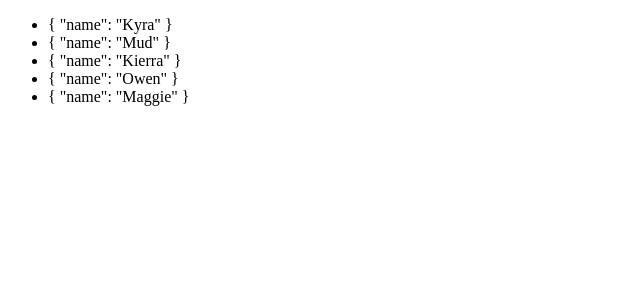
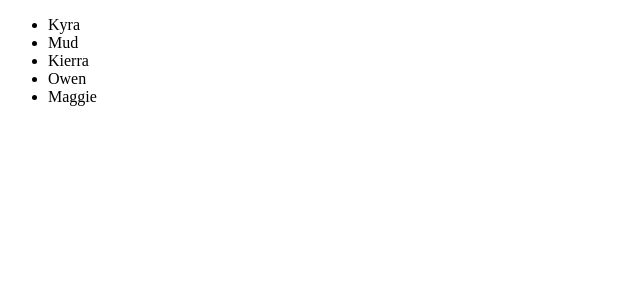
Before and after one commit to kyracalvert/angular-practice-1, an Angular app: page / in a window 1280 px wide. Shown: the top 300 px of the page, without its empty margins (0-640 px from the left). Built offline with nearby package versions, Linux system fonts and the light colour scheme.

Commit message:
binding a list of objects.

```diff
--- a/src/app/greeting/greeting.component.html
+++ b/src/app/greeting/greeting.component.html
@@ -2,7 +2,8 @@
 and binding to each index -->
 <div>
   <ul>
-    <!-- | json shows the values of the objects from the component -->
-    <li *ngFor="let name of names">{{name | json}}</li>
+   <!-- names is the variable carried over from the component -->
+   <!-- person is the index of each name in that name array -->
+    <li *ngFor="let person of names">{{person.name}}</li>
   </ul>
 </div>
--- a/src/app/greeting/greeting.component.ts
+++ b/src/app/greeting/greeting.component.ts
@@ -7,6 +7,7 @@ import { Component, OnInit } from '@angular/core';
 })
 export class GreetingComponent implements OnInit {
 
+  // 'names' is now a string of objects
   names: [{name: string}] = [{name: 'Kyra'}, {name: 'Mud'}, {name: 'Kierra'}, {name: 'Owen'}, {name: 'Maggie'}];
 
   constructor() { }
```
